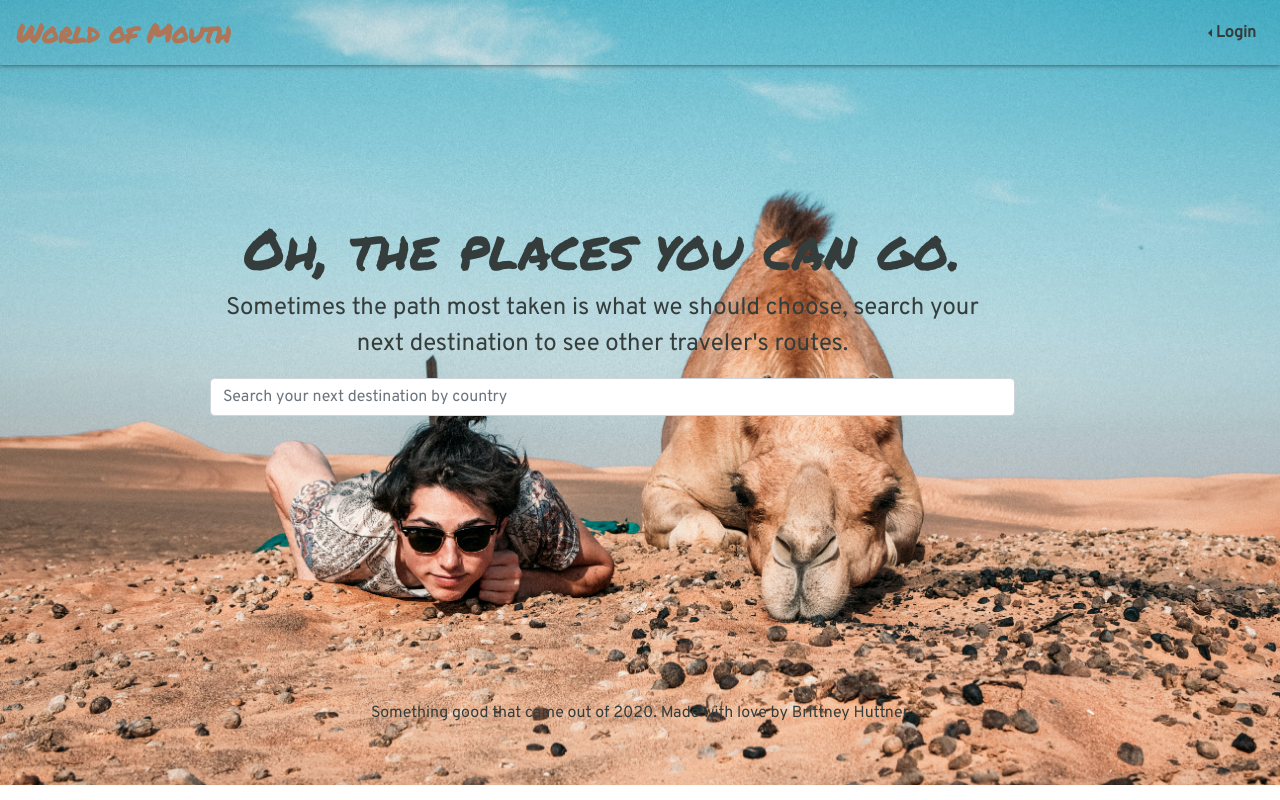
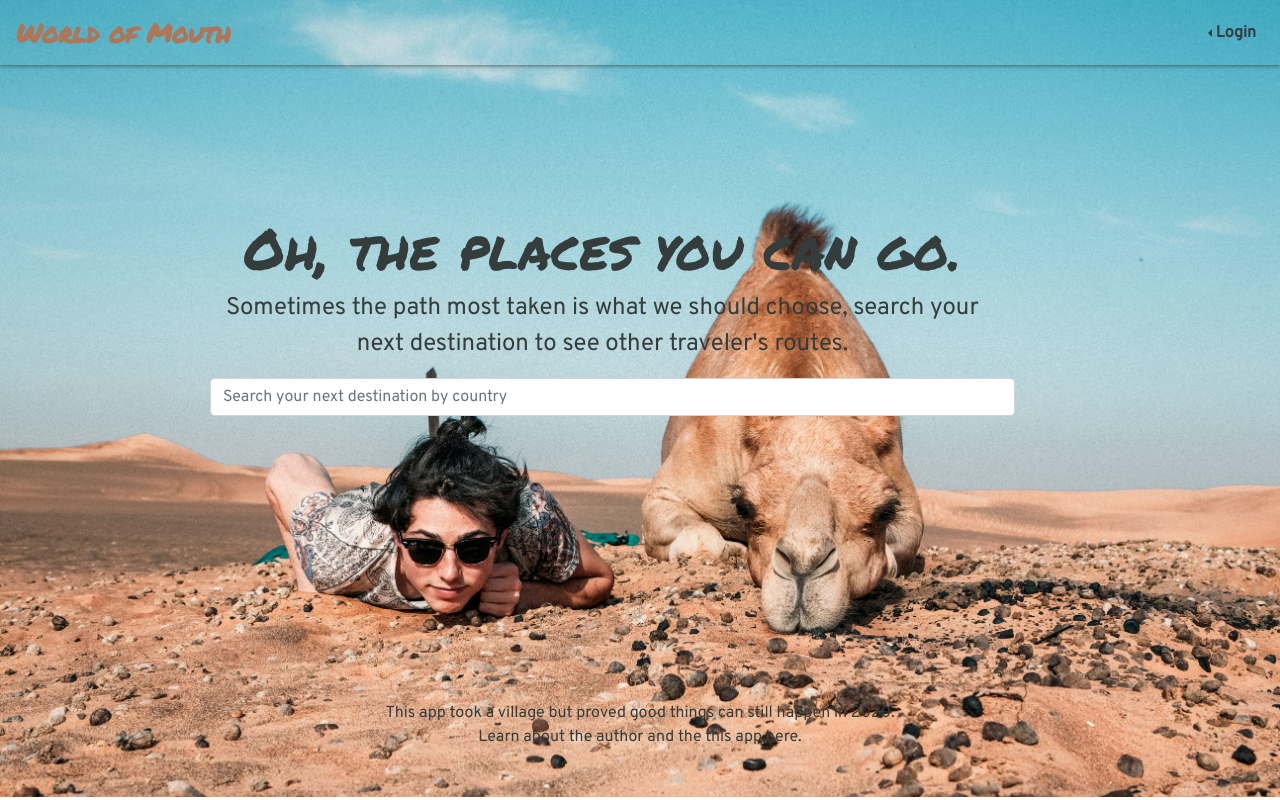
Before and after one commit to brittCommit/world_of_mouth, a Flask app: page / in a window 1280 px wide. Run offline with Flask 2, Linux system fonts and the light colour scheme; some libraries are stand-ins or nearby versions.

Commit message:
changed footer message

```diff
--- a/templates/homepage.html
+++ b/templates/homepage.html
@@ -88,7 +88,9 @@
 <!--Footer-->
 <footer class="mastfoot mt-auto">
   <div class="inner">
-    <p>Something good that came out of 2020. Made with love by Brittney Huttner</p>
+    <p>This app took a village but proved good things can still happen in 2020.
+      <br>
+Learn about the author and the this app here.</p>
   </div>
 </footer>
 </div>
```
